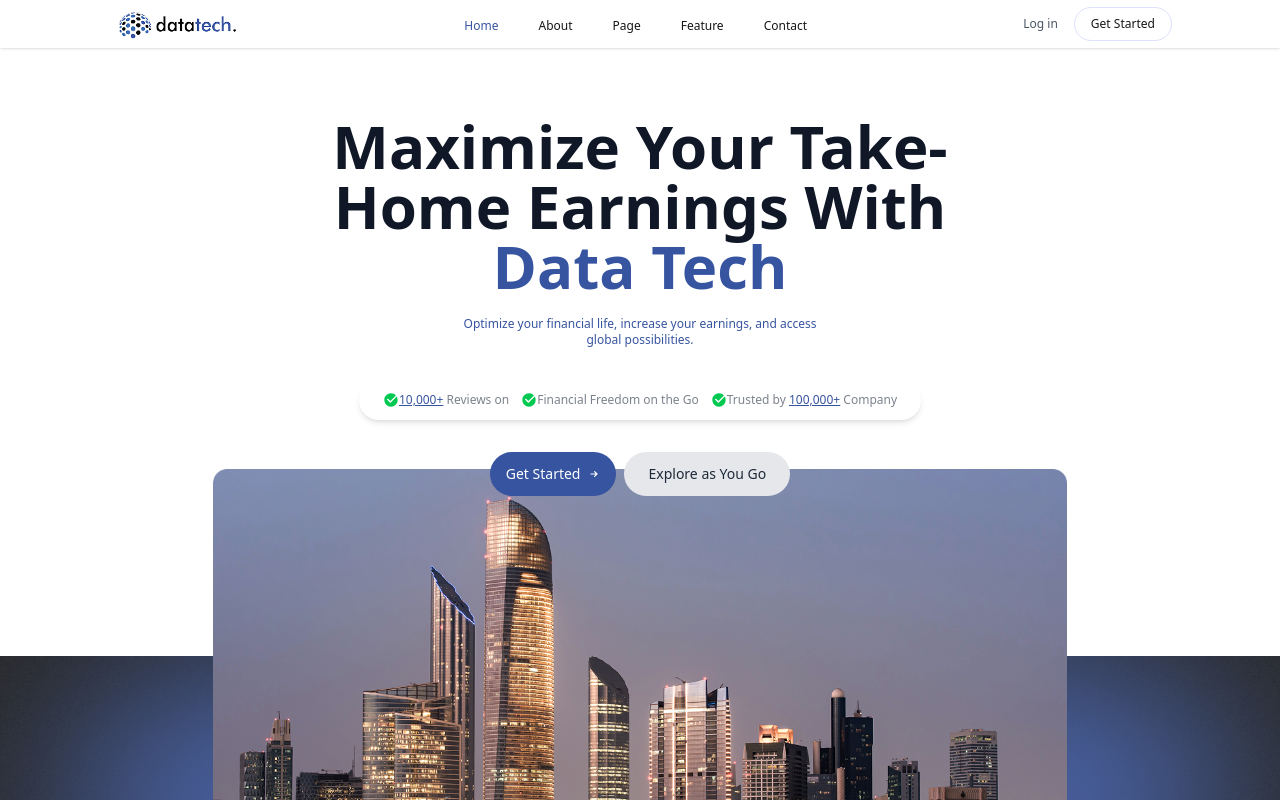
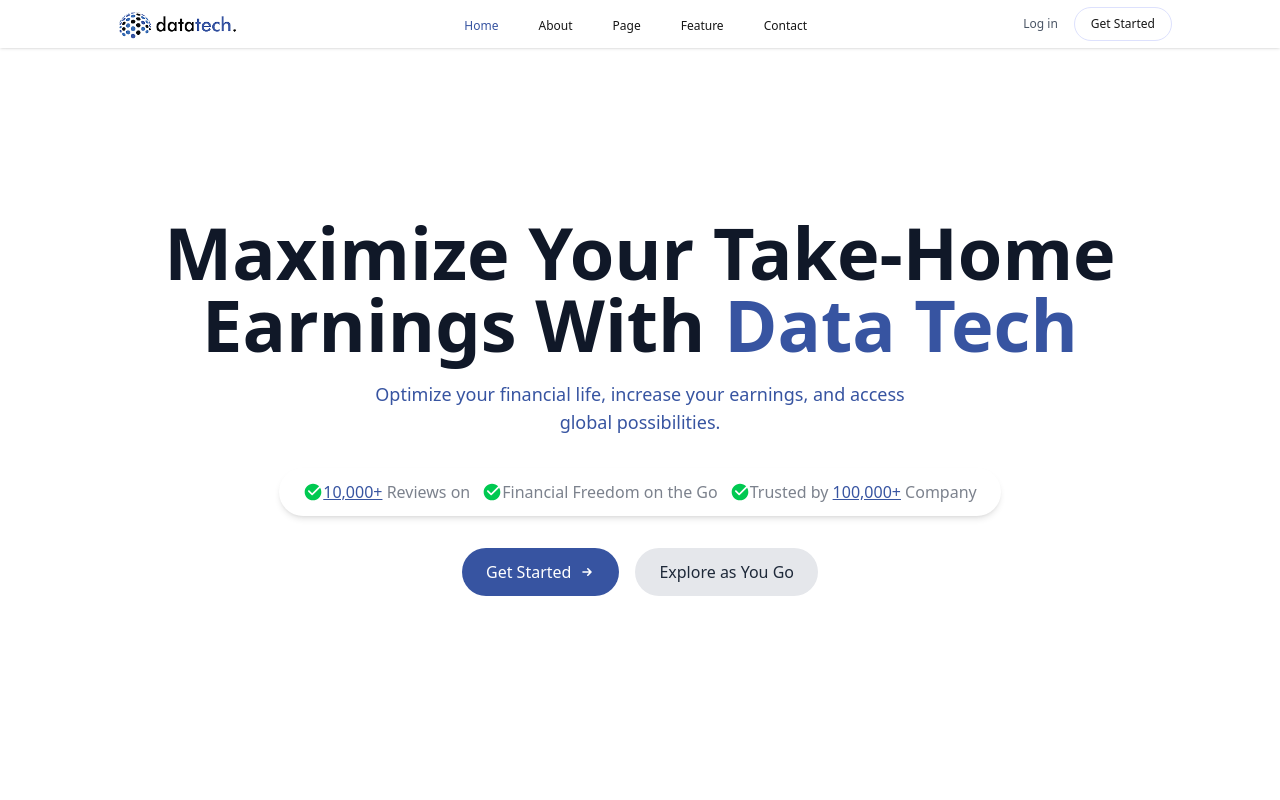
Before and after one commit to bilalnaveed0293/DataTech, a React (Vite) app: page / in a window 1280 px wide. Shown: the top 800 px of the page. Built offline with nearby package versions, Linux system fonts and the light colour scheme.

Commit message:
All components touched

```diff
--- a/src/Hero/Hero.jsx
+++ b/src/Hero/Hero.jsx
@@ -1,25 +1,26 @@
 import React from 'react';
 import cityimg from "../assets/city-image.png"; // Update with the actual path to your vector image
 import Background from "../assets/Background.png"; // Update with the actual path to your background image
+
 const Hero = () => {
     return (
         <>
             <section
-                className="relative bg-cover bg-center min-h-110 flex flex-col items-center justify-center text-center px-4 mt-12 mb-30"
+                className="relative bg-cover bg-center min-h-[28rem] md:min-h-[32rem] lg:min-h-[40rem] flex flex-col items-center justify-center text-center px-4 mt-12 mb-30"
             >
-                <div className="container mx-auto max-w-3xl relative z-10 mb-5">
-                    <h1 className="text-6xl font-bold text-gray-900">
+                <div className="container mx-auto max-w-md sm:max-w-lg md:max-w-2xl lg:max-w-4xl xl:max-w-6xl relative z-10 mb-5">
+                    <h1 className="text-3xl sm:text-4xl md:text-5xl lg:text-6xl xl:text-7xl font-bold text-gray-900">
                         Maximize Your Take-Home Earnings With <span className="text-[#3754A1]">Data Tech</span>
                     </h1>
-                    <p className="text-xs text-[#3754A1] mb-8 max-w-sm mx-auto mt-5">
+                    <p className="text-xs sm:text-sm md:text-base lg:text-lg text-[#3754A1] mb-8 max-w-sm sm:max-w-md md:max-w-lg lg:max-w-xl mx-auto mt-5">
                         Optimize your financial life, increase your earnings, and access global possibilities.
                     </p>
-                    <div className="bg-white rounded-full px-6 py-3 inline-flex shadow-md text-xs space-x-3 mb-8">
-                        <div className="flex items-center  text-[#7C828D] ">
+                    <div className="bg-white rounded-full px-4 py-2 sm:px-6 sm:py-3 inline-flex flex-col sm:flex-row shadow-md text-xs sm:text-sm md:text-base space-y-3 sm:space-y-0 sm:space-x-3 mb-8">
+                        <div className="flex items-center text-[#7C828D]">
                             <svg
                                 xmlns="http://www.w3.org/2000/svg"
                                 viewBox="0 0 24 24"
-                                className="w-4 h-4 text-green-500"
+                                className="w-4 h-4 md:w-5 md:h-5 text-green-500"
                                 fill="currentColor"
                             >
                                 <path d="M11.707,15.707C11.512,15.902,11.256,16,11,16s-0.512-0.098-0.707-0.293l-4-4c-0.391-0.391-0.391-1.023,0-1.414 s1.023-0.391,1.414,0L11,13.586l8.35-8.35C17.523,3.251,14.911,2,12,2C6.477,2,2,6.477,2,12c0,5.523,4.477,10,10,10s10-4.477,10-10 c0-1.885-0.531-3.642-1.438-5.148L11.707,15.707z"></path>
@@ -30,7 +31,7 @@ const Hero = () => {
                             <svg
                                 xmlns="http://www.w3.org/2000/svg"
                                 viewBox="0 0 24 24"
-                                className="w-4 h-4 text-green-500"
+                                className="w-4 h-4 md:w-5 md:h-5 text-green-500"
                                 fill="currentColor"
                             >
                                 <path d="M11.707,15.707C11.512,15.902,11.256,16,11,16s-0.512-0.098-0.707-0.293l-4-4c-0.391-0.391-0.391-1.023,0-1.414 s1.023-0.391,1.414,0L11,13.586l8.35-8.35C17.523,3.251,14.911,2,12,2C6.477,2,2,6.477,2,12c0,5.523,4.477,10,10,10s10-4.477,10-10 c0-1.885-0.531-3.642-1.438-5.148L11.707,15.707z"></path>
@@ -41,7 +42,7 @@ const Hero = () => {
                             <svg
                                 xmlns="http://www.w3.org/2000/svg"
                                 viewBox="0 0 24 24"
-                                className="w-4 h-4 text-green-500"
+                                className="w-4 h-4 md:w-5 md:h-5 text-green-500"
                                 fill="currentColor"
                             >
                                 <path d="M11.707,15.707C11.512,15.902,11.256,16,11,16s-0.512-0.098-0.707-0.293l-4-4c-0.391-0.391-0.391-1.023,0-1.414 s1.023-0.391,1.414,0L11,13.586l8.35-8.35C17.523,3.251,14.911,2,12,2C6.477,2,2,6.477,2,12c0,5.523,4.477,10,10,10s10-4.477,10-10 c0-1.885-0.531-3.642-1.438-5.148L11.707,15.707z"></path>
@@ -49,26 +50,26 @@ const Hero = () => {
                             <span>Trusted by <a href='' className='text-[#3754A1] underline'>100,000+</a> Company</span>
                         </div>
                     </div>
-                    <div className="flex justify-center space-x-2">
+                    <div className="flex flex-col sm:flex-row justify-center space-y-3 sm:space-y-0 sm:space-x-4">
                         <a
                             href="#"
-                            className="bg-[#3754A1] text-white px-4 py-3 rounded-full hover:bg-blue-[#3754A1] transition duration-300 flex items-center text-sm"
+                            className="bg-[#3754A1] text-white px-4 py-2 sm:px-6 sm:py-3 rounded-full hover:bg-[#2e468a] transition duration-300 flex items-center text-sm md:text-base"
                         >
                             Get Started
-                            <svg xmlns="http://www.w3.org/2000/svg" className="h-3 w-3 ml-2" viewBox="0 0 20 20" fill="currentColor">
+                            <svg xmlns="http://www.w3.org/2000/svg" className="h-3 w-3 md:h-4 md:w-4 ml-2" viewBox="0 0 20 20" fill="currentColor">
                                 <path fillRule="evenodd" d="M10.293 5.293a1 1 0 011.414 0l4 4a1 1 0 010 1.414l-4 4a1 1 0 01-1.414-1.414L12.586 11H5a1 1 0 110-2h7.586l-2.293-2.293a1 1 0 010-1.414z" clipRule="evenodd" />
                             </svg>
                         </a>
                         <a
                             href="#"
-                            className="bg-gray-200 text-gray-800 px-6 py-3 rounded-full hover:bg-gray-300 transition duration-300 text-sm"
+                            className="bg-gray-200 text-gray-800 px-4 py-2 sm:px-6 sm:py-3 rounded-full hover:bg-gray-300 transition duration-300 text-sm md:text-base"
                         >
                             Explore as You Go
                         </a>
                     </div>
                 </div>
             </section>
-            <section className="relative h-64">
+            <section className="relative h-48 sm:h-56 md:h-64 lg:h-80 xl:h-96">
                 {/* Layered Background */}
                 <div
                     className="absolute inset-0 bg-gradient-to-b from-blue-900 to-blue-700 opacity-90"
@@ -85,12 +86,12 @@ const Hero = () => {
                     <img
                         src={cityimg}
                         alt="City Skyline"
-                    className=" max-w-2/3 object-cover"
+                        className="w-full max-w-[90%] sm:max-w-[80%] md:max-w-[75%] lg:max-w-[70%] xl:max-w-[65%] object-cover"
                     />
                 </div>
 
                 {/* Foreground Rock/Stone Element */}
-            <div className="absolute bottom-0 left-0 right-0 h-12 bg-stone-800 opacity-50" />
+                <div className="absolute bottom-0 left-0 right-0 h-8 sm:h-10 md:h-12 lg:h-16 bg-stone-800 opacity-50" />
             </section>
         </>
     );
```
Lines whose indentation alone changed are shown as unchanged.
